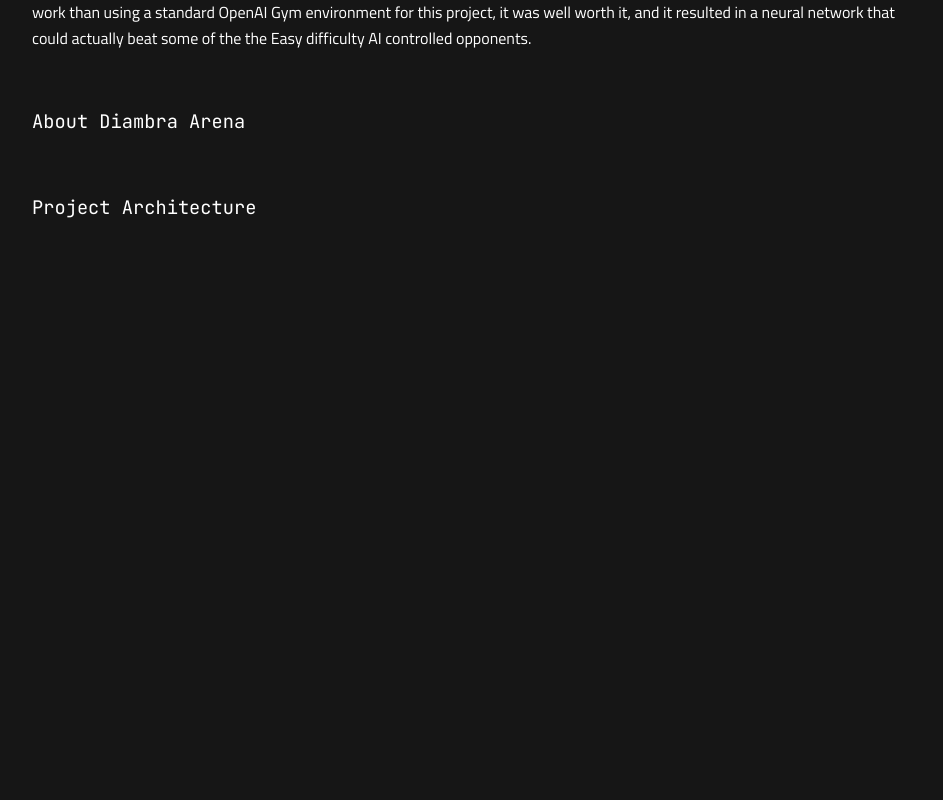
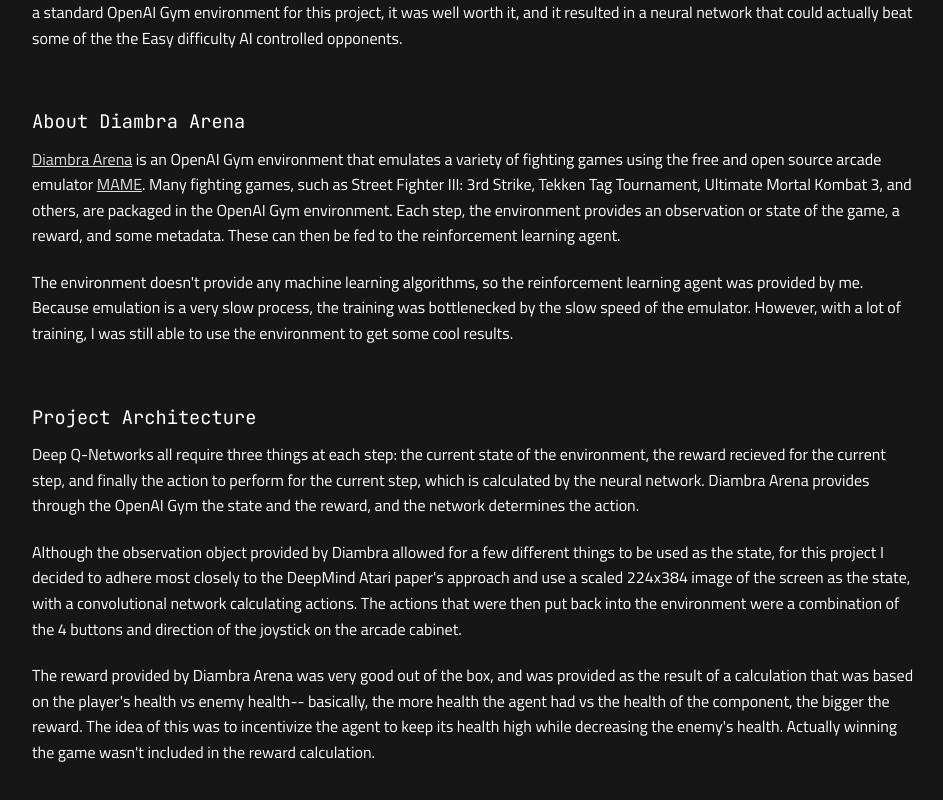
Before and after one commit to kagutaba256/personal, a React (Create React App) app: page /projects/street-fighter-dqn in a window 1280 px wide. Shown: the part 948-1748 px from the top of the page, without its empty margins (316-1259 px from the left). Before the commit the page ends 1249 px from the top, so only its background shows below. Built offline with nearby package versions, Linux system fonts and the light colour scheme.

Commit message:
some stuff

```diff
--- a/src/App.scss
+++ b/src/App.scss
@@ -342,6 +342,8 @@
       }
       p {
         text-overflow: ellipsis;
+        overflow: hidden;
+        word-wrap: break-word;
       }
     }
     &:hover {
@@ -362,6 +364,9 @@
       li {
         a {
           font-size: 0.77rem;
+        }
+        .btn {
+          border-radius: 3px;
         }
         .github a {
           color: white;
--- a/src/components/layout/Sidebar.tsx
+++ b/src/components/layout/Sidebar.tsx
@@ -62,7 +62,7 @@
       </div>
       <div className='sidebar-footer'>
         <p>
-          Copyright <span className='copy'>&copy;</span> 2022 Sam Little
+          Copyright <span className='copy'>&copy;</span> 2023 Sam Little
         </p>
       </div>
     </nav>
--- a/src/components/pages/core/Home.tsx
+++ b/src/components/pages/core/Home.tsx
@@ -63,7 +63,7 @@
         </div>
         <div className='footer-text'>
           <p>
-            Copyright <span className='copy'>&copy;</span> 2022 Sam Little
+            Copyright <span className='copy'>&copy;</span> 2023 Sam Little
           </p>
         </div>
       </div>
--- a/src/components/pages/projects/StreetFighterDQN.tsx
+++ b/src/components/pages/projects/StreetFighterDQN.tsx
@@ -75,7 +75,7 @@
             This was my final project for my Deep Reinforcement Learning class
             at Portland State University in Spring, 2022. The task was to train
             a Deep Q Learning neural network to play a game of our choice in the
-            style of the DeepMind Atari paper. I chose to use a non-standard
+            style of the DeepMind Atari paper. I chose to use an
             OpenAI Gym environment called{' '}
             <a
               href='https://diambra.ai/'
@@ -98,11 +98,58 @@
           <br />
 
           <h3 id='about-diambra-arena'>About Diambra Arena</h3>
-          <p></p>
+          <p>
+            <a
+              href='https://diambra.ai/'
+              target='_blank'
+              rel='noopener noreferrer'
+              style={{ textDecoration: 'underline' }}
+            >
+              Diambra Arena
+            </a>{' '}
+            is an OpenAI Gym environment that emulates a variety of fighting
+            games using the free and open source arcade emulator <a
+              href='https://www.mamedev.org/'
+              target='_blank'
+              rel='noopener noreferrer'
+              style={{ textDecoration: 'underline' }}
+            >
+              MAME
+            </a>. Many fighting games, such as Street Fighter III: 3rd Strike,
+            Tekken Tag Tournament, Ultimate Mortal Kombat 3, and others, are packaged
+            in the OpenAI Gym environment. Each step, the environment provides an observation
+            or state of the game, a reward, and some metadata. These can then be fed to the
+            reinforcement learning agent.
+          </p>
+          <p>
+            The environment doesn't provide any machine learning algorithms, so the reinforcement
+            learning agent was provided by me. Because emulation is a very slow process, the training
+            was bottlenecked by the slow speed of the emulator. However, with a lot of training,
+            I was still able to use the environment to get some cool results.
+          </p>
           <br />
 
           <h3 id='project-architecture'>Project Architecture</h3>
-          <p></p>
+          <p>
+            Deep Q-Networks all require three things at each step: the current state of the environment,
+            the reward recieved for the current step, and finally the action to perform for the current
+            step, which is calculated by the neural network. Diambra Arena provides through the OpenAI
+            Gym the state and the reward, and the network determines the action.
+          </p>
+          <p>
+            Although the observation object provided by Diambra allowed for a few different things to be
+            used as the state, for this project I decided to adhere most closely to the DeepMind Atari paper's
+            approach and use a scaled 224x384 image of the screen as the state, with a convolutional network
+            calculating actions. The actions that were then put back into the environment were a combination
+            of the 4 buttons and direction of the joystick on the arcade cabinet.
+          </p>
+          <p>
+            The reward provided by Diambra Arena was very good out of the box, and was provided as the
+            result of a calculation that was based on the player's health vs enemy health-- basically,
+            the more health the agent had vs the health of the component, the bigger the reward. The idea
+            of this was to incentivize the agent to keep its health high while decreasing the enemy's health.
+            Actually winning the game wasn't included in the reward calculation.
+          </p>
           <br />
         </div>
       </div>
--- a/src/components/pages/projects/UnityReactionSpeedTest.tsx
+++ b/src/components/pages/projects/UnityReactionSpeedTest.tsx
@@ -13,7 +13,10 @@
         </div>
         <div className='project'>
           <h1>Unity Reaction Speed Tester</h1>
-          <h2>A free reaction speed testing program with less added delay than the HumanBenchmark one</h2>
+          <h2>
+            A free reaction speed testing program with less added delay than the
+            HumanBenchmark one
+          </h2>
           <h3>September 2021</h3>
           <div className='links'>
             <ul>
@@ -62,22 +65,26 @@
 
           <h3 id='about'>About The Project</h3>
           <p>
-            Before I made this program, I would frequently use this reaction speed test: {' '}
+            Before I made this program, I would frequently use this reaction
+            speed test:{' '}
             <a
               href='https://humanbenchmark.com/tests/reactiontime'
               target='_blank'
               rel='noopener noreferrer'
+              style={{ textDecoration: 'underline' }}
             >
               HumanBenchmark
             </a>
-            , to test my reaction speed. However, I couldn't help but wonder if there was a
-            significant delay caused by the website having to process all the browser stuff, display
-            to the screen, etc. I had just been learning some Unity tutorials and figured that using
-            a game engine would probably be a lot more responsive. I quickly wrote up
-            a copy of the app in Unity. I was surprised to find that the clone I made actually
-            was consistently around 20ms more responsive than the original! I then packged it up into a standalone
-            executable and released it on GitHub, and now I use this one whenever I feel particularly
-            sluggish and want a confidence boost, lol.
+            , to test my reaction speed. However, I couldn't help but wonder if
+            there was a significant delay caused by the website having to
+            process all the browser stuff, display to the screen, etc. I had
+            just been learning some Unity tutorials and figured that using a
+            game engine would probably be a lot more responsive. I quickly wrote
+            up a copy of the app in Unity. I was surprised to find that the
+            clone I made actually was consistently around 20ms more responsive
+            than the original! I then packged it up into a standalone executable
+            and released it on GitHub, and now I use this one whenever I feel
+            particularly sluggish and want a confidence boost, lol.
           </p>
         </div>
       </div>
```
